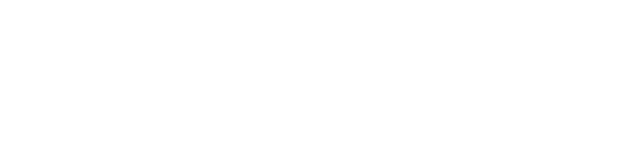
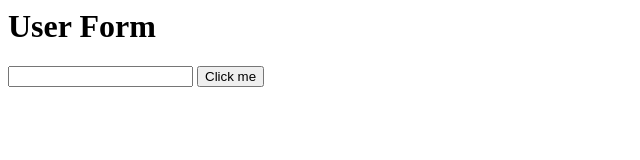
Before and after one commit to atakanreyhanioglu/web-framework, a website with bundled scripts: page index.html in a window 1280 px wide. Shown: the whole page, without its empty margins (0-640 px from the left). Built offline with nearby package versions, Linux system fonts and the light colour scheme; data requests are answered from the project's data file.

Commit message:
html rendering

```diff
--- a/index.html
+++ b/index.html
@@ -7,6 +7,7 @@
     <title>Document</title>
 </head>
 <body>
+        <div id="root"></div>
         <script src="./src/index.ts"></script>
 </body>
 </html>
--- a/src/index.ts
+++ b/src/index.ts
@@ -1,10 +1,7 @@
-import {User} from "./models/User";
+import {UserForm} from "./views/UserForm";
 
-const collection = User.buildUserCollection()
+const userForm = new UserForm(
+    document.getElementById('root')
+)
 
-
-collection.on('change', () => {
-    console.log(collection)
-})
-
-collection.fetch()
+userForm.render()
--- a/src/models/Collection.ts
+++ b/src/models/Collection.ts
@@ -5,8 +5,7 @@ export class Collection<T, K> {
     models: T[] = []
     events: Eventing = new Eventing()
 
-    constructor(public rootUrl: string, public deserialize: (json: K) => T) {
-    }
+    constructor(public rootUrl: string, public deserialize: (json: K) => T) {}
 
     get on() {
         return this.events.on
--- /dev/null
+++ b/src/views/UserForm.ts
@@ -0,0 +1,50 @@
+export class UserForm {
+
+    constructor(public parent: Element) {}
+
+    eventsMap(): { [key: string]: () => void } {
+        return {
+            'click:button': this.onButtonClick,
+            'mouseenter:h1': this.onHeaderHover
+        }
+    }
+
+    onHeaderHover(): void {
+        console.log('h1 hovered')
+    }
+
+    onButtonClick(): void {
+        console.log('button clicked')
+    }
+
+    template(): string {
+        return `
+        <div>
+          <h1>User Form</h1>
+          <input />
+          <button>Click me</button>
+        </div>
+        `
+    }
+
+    bindEvents(fragment: DocumentFragment): void {
+        const eventsMap = this.eventsMap()
+
+        for(let eventKey in eventsMap) {
+            const [eventName, selector] = eventKey.split(':')
+
+            fragment.querySelectorAll(selector).forEach((element) => {
+                element.addEventListener(eventName, eventsMap[eventKey])
+            })
+        }
+    }
+
+    render(): void {
+        const templateElement = document.createElement('template')
+        templateElement.innerHTML = this.template()
+
+        this.bindEvents(templateElement.content)
+
+        this.parent.append(templateElement.content)
+    }
+}
```
